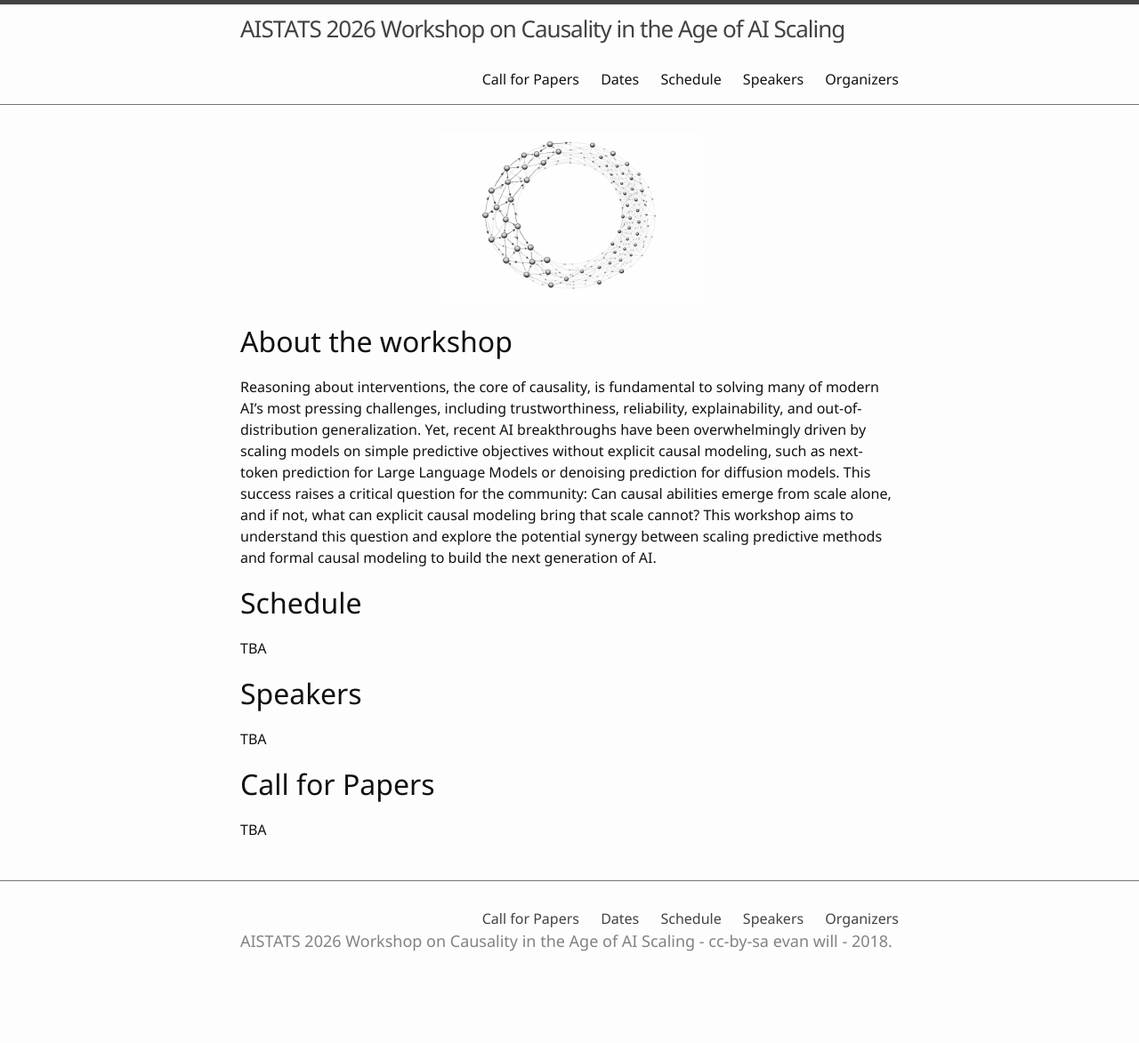
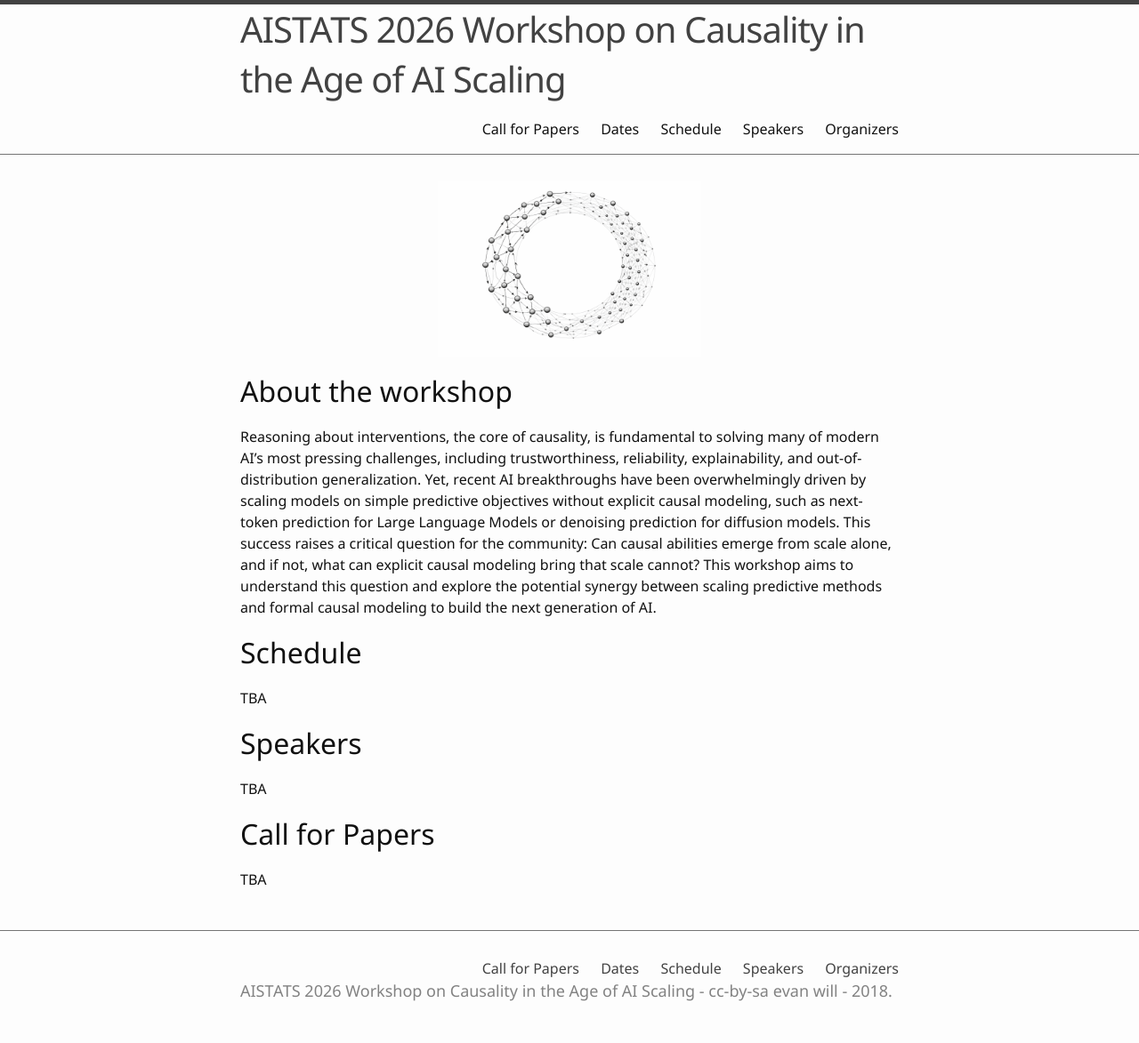
Before and after one commit to causcale/causcale.github.io, a Jekyll site: the page built from index.md, in a window 1280 px wide. Shown: the whole page at 89% size. Built offline with Jekyll 4.4.1, drawn with Linux system fonts in a browser that asks for light colours; before the commit the page ends 1117 px from its top, so only the background shows below that.

Commit message:
Update _layout.scss

```diff
--- a/_sass/_layout.scss
+++ b/_sass/_layout.scss
@@ -11,7 +11,7 @@
 }
 
 .site-title {
-  font-size: 26px;
+  font-size: 40px;
   font-weight: 300;
   line-height: 56px;
   letter-spacing: -1px;
```
